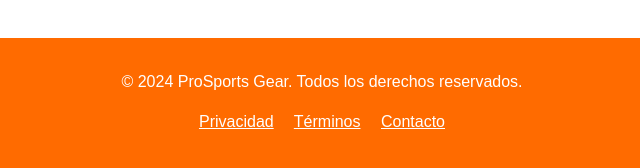
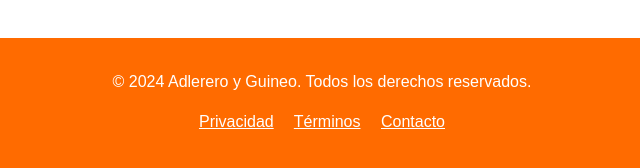
Before and after one commit to Adlerero/Store-Webpage, a plain HTML site: page index.html in a window 1280 px wide. Shown: the part 2908-3076 px from the top of the page, 318-958 px from the left. Drawn offline with nearby package versions, Linux system fonts and the light colour scheme.

Commit message:
Add files via upload

```diff
--- a/index.html
+++ b/index.html
@@ -154,7 +154,7 @@
 
       <footer class="footer text-center">
         <div class="container">
-          <p>&copy; 2024 ProSports Gear. Todos los derechos reservados.</p>
+          <p>&copy; 2024 Adlerero y Guineo. Todos los derechos reservados.</p>
           <p>
             <a href="#" class="text-white me-3">Privacidad</a>
             <a href="#" class="text-white me-3">Términos</a>
```
